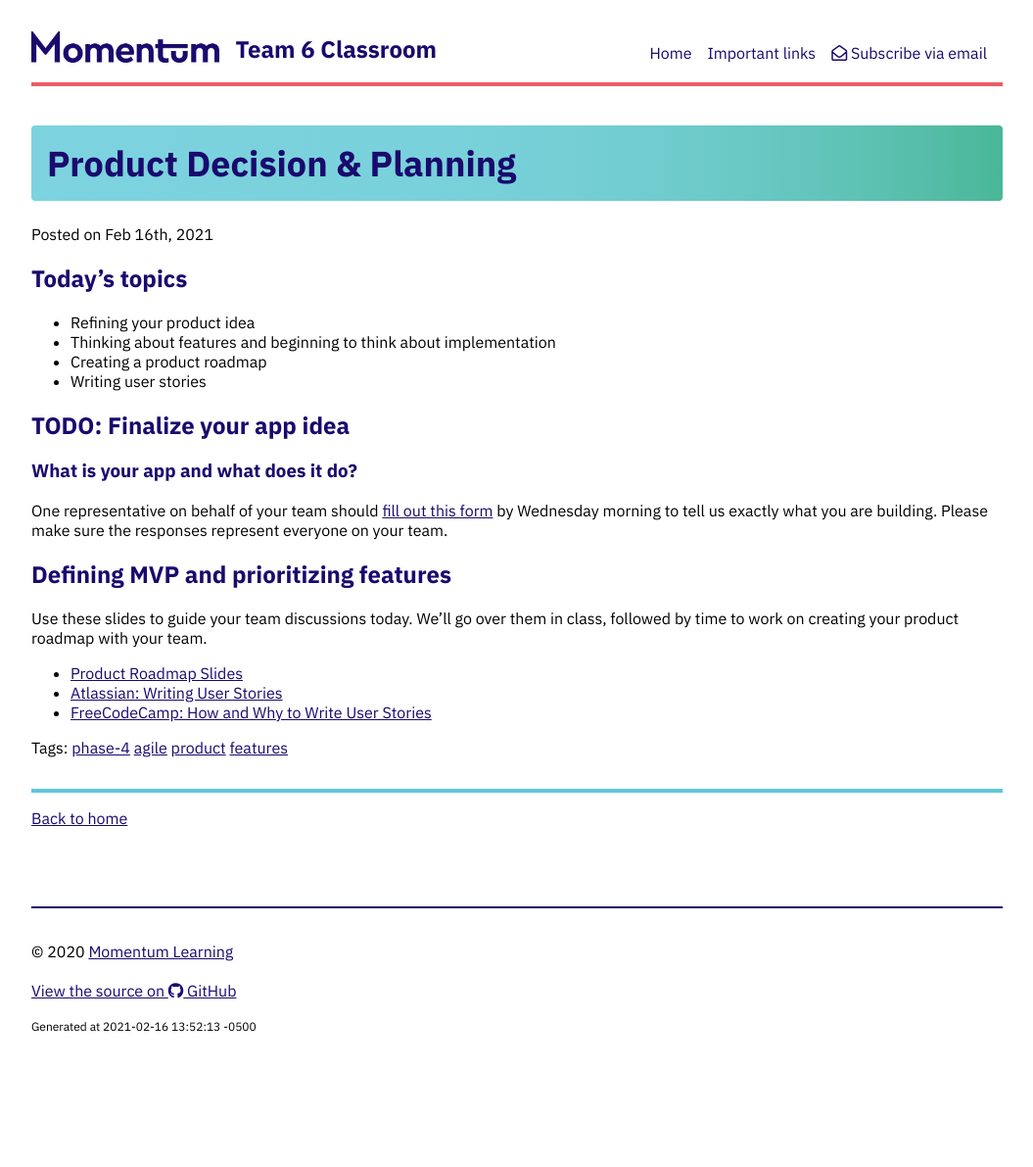
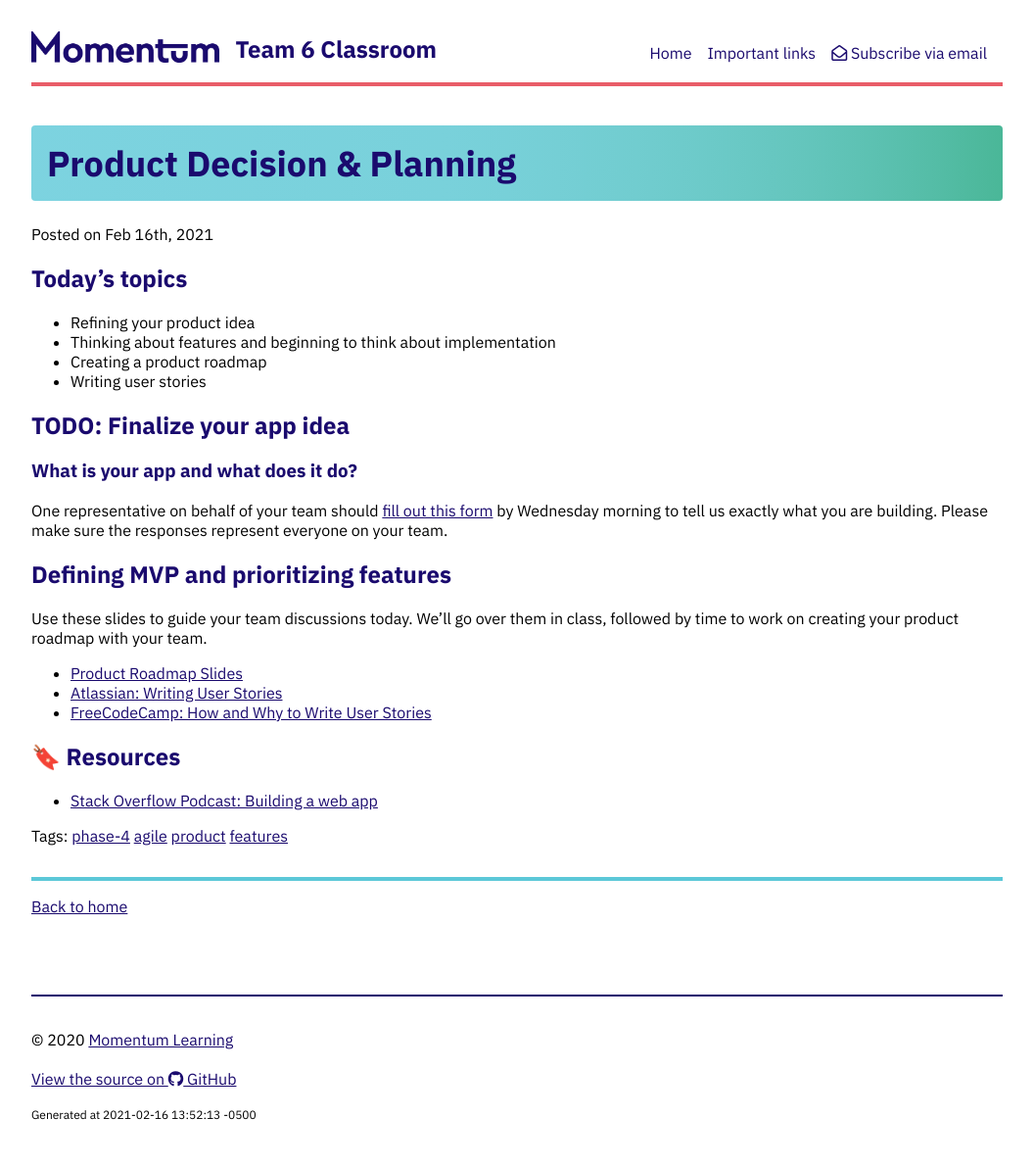
Before and after one commit to momentum-team-6/momentum-team-6.github.io, a Jekyll site: the page built from _posts/2021-02-16-product-planning.md, in a window 1280 px wide. Shown: the whole page at 98% size, without its empty margins (112-1167 px from the left). Built offline with Jekyll 4.4.1, drawn with Linux system fonts in a browser that asks for light colours; nearby versions of some CDN libraries; before the commit the page ends 1101 px from its top, so only the background shows below that.

Commit message:
Add podcast link

```diff
--- a/_posts/2021-02-16-product-planning.md
+++ b/_posts/2021-02-16-product-planning.md
@@ -24,3 +24,7 @@ Use these slides to guide your team discussions today. We'll go over them in cla
 - [Product Roadmap Slides](https://drive.google.com/file/d/19g0YwyHjPiFr9WAsiboc0ZgTmzfEAVGc/view?usp=sharing)
 - [Atlassian: Writing User Stories](https://www.atlassian.com/agile/project-management/user-stories)
 - [FreeCodeCamp: How and Why to Write User Stories](https://www.freecodecamp.org/news/how-and-why-to-write-great-user-stories-f5a110668246/)
+
+## 🔖 Resources
+
+- [Stack Overflow Podcast: Building a web app](https://stackoverflow.blog/2021/02/12/podcast-312-were-building-a-web-app-got-any-advice/)
```
